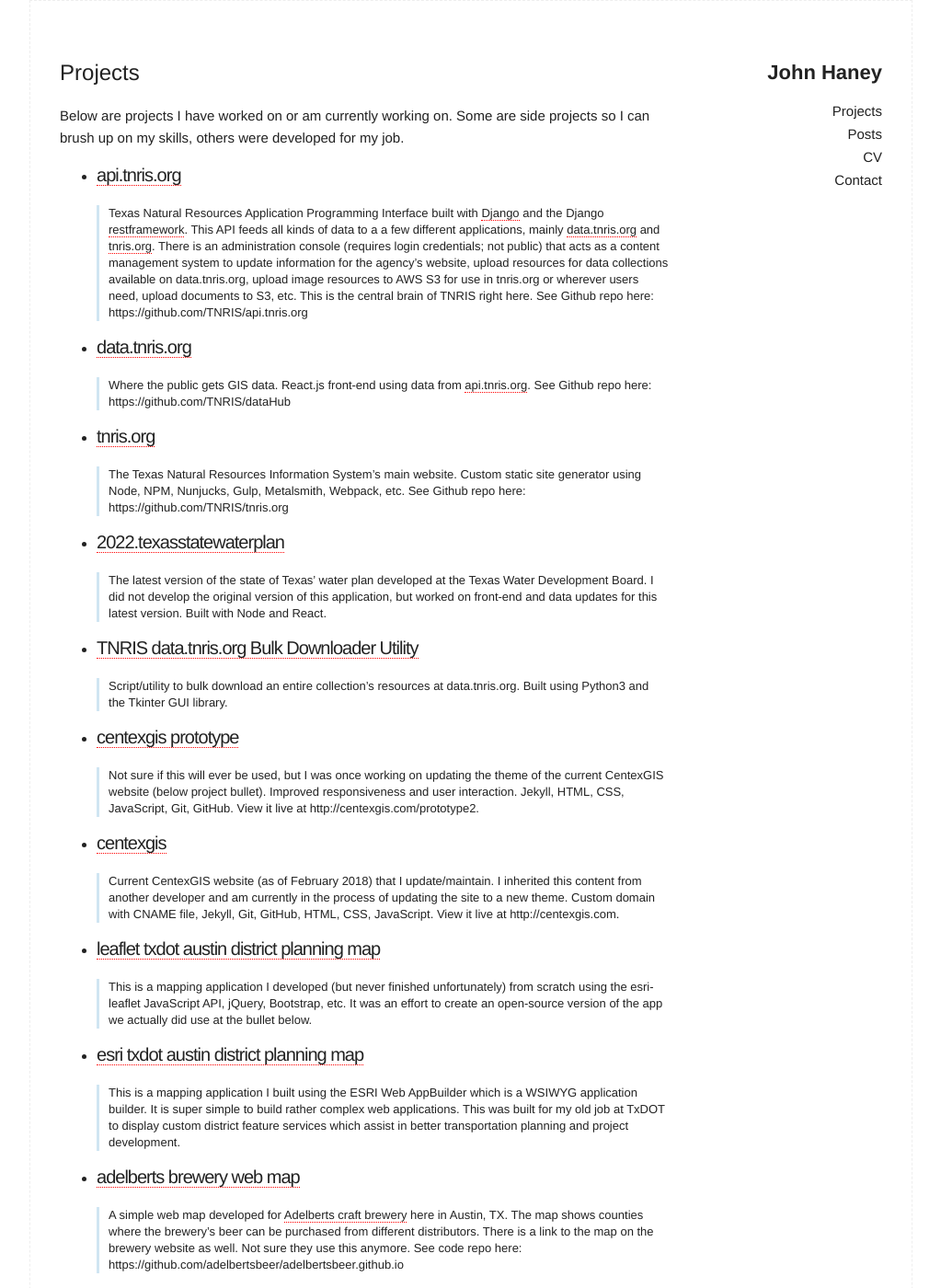
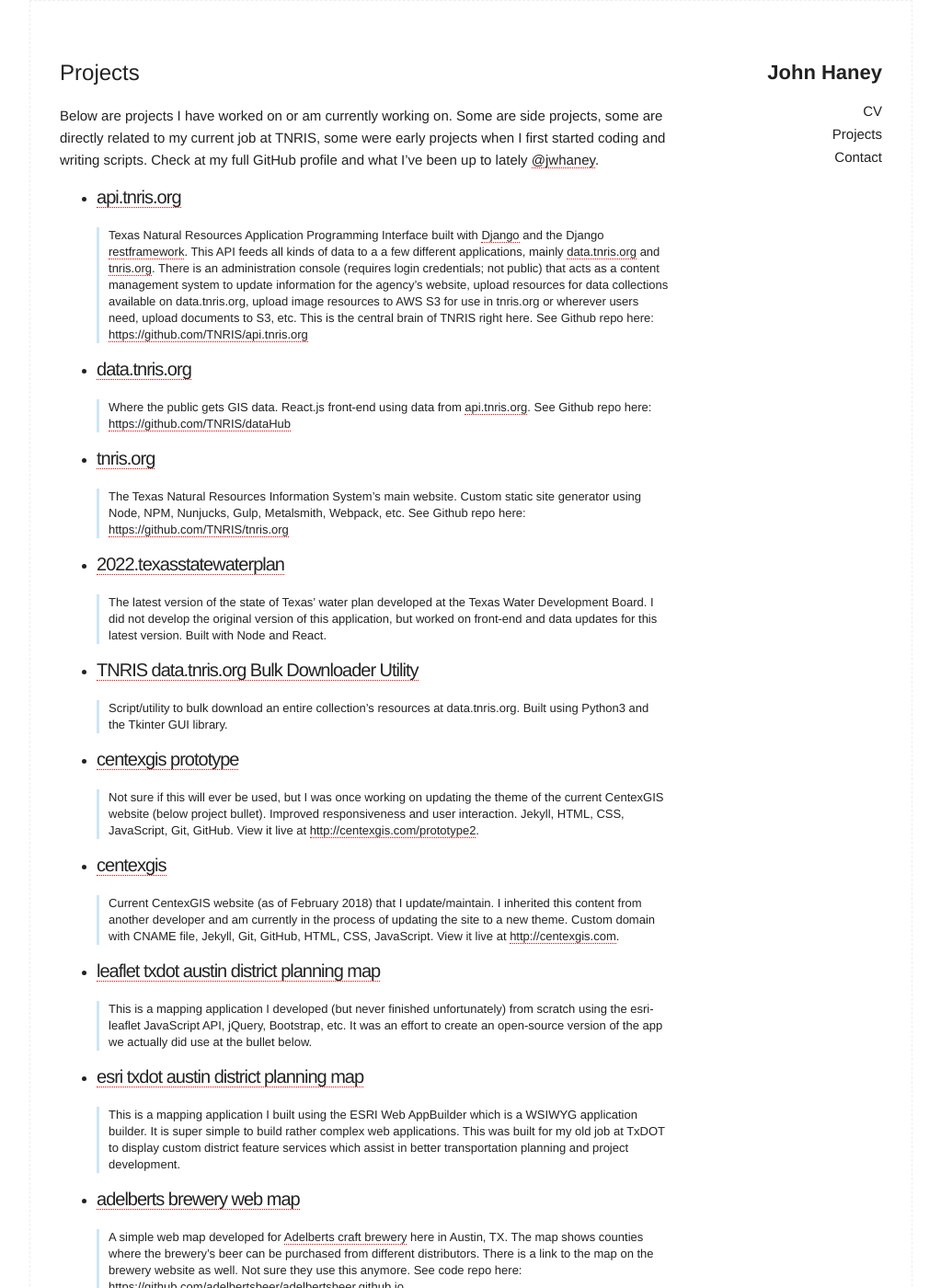
Before and after one commit to jwhaney/jwhaney.github.io, a Jekyll site: the page built from projects.md, in a window 1280 px wide and 1400 px high. Shown: the whole window at 92% size, without its empty margins (128-1151 px from the left). Built offline with Jekyll 4.4.1, drawn with Linux system fonts in a browser that asks for light colours; some of the changed text lies outside the part shown.

Commit message:
some more edits, cleanup, etc

```diff
--- a/_includes/header.html
+++ b/_includes/header.html
@@ -18,10 +18,10 @@
       <nav>
         <ul class="page-link">
           <!-- <li><a href="{{ "/about" | prepend: site.baseurl }}">About</a></li> -->
+          <li><a href="https://jwhaney.github.io/cv">CV</a></li>
           <li><a href="{{ "/projects" | prepend: site.baseurl }}">Projects</a></li>
-          <li><a href="{{ "/archive" | prepend: site.baseurl }}">Posts</a></li>
-          <li><a href="https://jwhaney.github.io/cv">CV</a></li>
-          <li><a href="{{ "/contact" | prepend: site.baseurl }}">Contact</a></li>
+          <!-- <li><a href="{{ "/archive" | prepend: site.baseurl }}">Posts</a></li> -->
+          <li><a href="{{ "mailto:johnthree@pm.me" | prepend: site.baseurl }}">Contact</a></li>
         </ul>
       </nav>
     </div>
--- a/index.html
+++ b/index.html
@@ -1,10 +1,10 @@
 ---
 layout: default
-title: johnwhaney.com
+title: jwhaney
 ---
 
 <div class="home">
-  <div class="post-list">
+  <!-- <div class="post-list">
 
     {% for post in site.posts limit:5 %}
 
@@ -50,5 +50,5 @@
     </article>
     {% endfor %}
     <div class="pagination older-post"><a href="./archive"><data data-icon="ei-arrow-right"></data>Older posts </a></div>
-  </div>
+  </div> -->
 </div>
--- a/projects.md
+++ b/projects.md
@@ -4,16 +4,16 @@
 permalink: /projects/
 ---
 
-Below are projects I have worked on or am currently working on. Some are side projects so I can brush up on my skills, others were developed for my job.
+Below are projects I have worked on or am currently working on. Some are side projects, some are directly related to my current job at TNRIS, some were early projects when I first started coding and writing scripts. Check at my full GitHub profile and what I've been up to lately [@jwhaney](https://github.com/jwhaney).
 
 - ### [api.tnris.org](https://api.tnris.org/api/v1)
-> Texas Natural Resources Application Programming Interface built with [Django](https://www.djangoproject.com/) and the Django [restframework](https://www.django-rest-framework.org/). This API feeds all kinds of data to a a few different applications, mainly [data.tnris.org](https://data.tnris.org) and [tnris.org](https://tnris.org). There is an administration console (requires login credentials; not public) that acts as a content management system to update information for the agency's website, upload resources for data collections available on data.tnris.org, upload image resources to AWS S3 for use in tnris.org or wherever users need, upload documents to S3, etc. This is the central brain of TNRIS right here. See Github repo here: https://github.com/TNRIS/api.tnris.org
+> Texas Natural Resources Application Programming Interface built with [Django](https://www.djangoproject.com/) and the Django [restframework](https://www.django-rest-framework.org/). This API feeds all kinds of data to a a few different applications, mainly [data.tnris.org](https://data.tnris.org) and [tnris.org](https://tnris.org). There is an administration console (requires login credentials; not public) that acts as a content management system to update information for the agency's website, upload resources for data collections available on data.tnris.org, upload image resources to AWS S3 for use in tnris.org or wherever users need, upload documents to S3, etc. This is the central brain of TNRIS right here. See Github repo here: [https://github.com/TNRIS/api.tnris.org](https://github.com/TNRIS/api.tnris.org)
 
 - ### [data.tnris.org](https://data.tnris.org/)
-> Where the public gets GIS data. React.js front-end using data from [api.tnris.org](https://api.tnris.org). See Github repo here: https://github.com/TNRIS/dataHub
+> Where the public gets GIS data. React.js front-end using data from [api.tnris.org](https://api.tnris.org). See Github repo here: [https://github.com/TNRIS/dataHub](https://github.com/TNRIS/dataHub)
 
 - ### [tnris.org](https://tnris.org)
-> The Texas Natural Resources Information System's main website. Custom static site generator using Node, NPM, Nunjucks, Gulp, Metalsmith, Webpack, etc. See Github repo here: https://github.com/TNRIS/tnris.org
+> The Texas Natural Resources Information System's main website. Custom static site generator using Node, NPM, Nunjucks, Gulp, Metalsmith, Webpack, etc. See Github repo here: [https://github.com/TNRIS/tnris.org](https://github.com/TNRIS/tnris.org)
 
 - ### [2022.texasstatewaterplan](https://2022.texasstatewaterplan.org/)
 > The latest version of the state of Texas' water plan developed at the Texas Water Development Board. I did not develop the original version of this application, but worked on front-end and data updates for this latest version. Built with Node and React.
@@ -22,10 +22,10 @@
 > Script/utility to bulk download an entire collection's resources at data.tnris.org. Built using Python3 and the Tkinter GUI library.
 
 - ### [centexgis prototype](https://github.com/centexgis/prototype2)
-> Not sure if this will ever be used, but I was once working on updating the theme of the current CentexGIS website (below project bullet). Improved responsiveness and user interaction. Jekyll, HTML, CSS, JavaScript, Git, GitHub. View it live at http://centexgis.com/prototype2.
+> Not sure if this will ever be used, but I was once working on updating the theme of the current CentexGIS website (below project bullet). Improved responsiveness and user interaction. Jekyll, HTML, CSS, JavaScript, Git, GitHub. View it live at [http://centexgis.com/prototype2](http://centexgis.com/prototype2).
 
 - ### [centexgis](https://github.com/centexgis/centexgis.github.io)
-> Current CentexGIS website (as of February 2018) that I update/maintain. I inherited this content from another developer and am currently in the process of updating the site to a new theme. Custom domain with CNAME file, Jekyll, Git, GitHub, HTML, CSS, JavaScript. View it live at http://centexgis.com.
+> Current CentexGIS website (as of February 2018) that I update/maintain. I inherited this content from another developer and am currently in the process of updating the site to a new theme. Custom domain with CNAME file, Jekyll, Git, GitHub, HTML, CSS, JavaScript. View it live at [http://centexgis.com](http://centexgis.com).
 
 - ### [leaflet txdot austin district planning map](https://jwhaney.github.io/planning-map)
 > This is a mapping application I developed (but never finished unfortunately) from scratch using the esri-leaflet JavaScript API, jQuery, Bootstrap, etc. It was an effort to create an open-source version of the app we actually did use at the bullet below.
@@ -34,10 +34,7 @@
 > This is a mapping application I built using the ESRI Web AppBuilder which is a WSIWYG application builder. It is super simple to build rather complex web applications. This was built for my old job at TxDOT to display custom district feature services which assist in better transportation planning and project development.
 
 - ### [adelberts brewery web map](https://adelbertsbeer.github.io/)
-> A simple web map developed for [Adelberts craft brewery](http://adelbertsbeer.com) here in Austin, TX. The map shows counties where the brewery's beer can be purchased from different distributors. There is a link to the map on the brewery website as well. Not sure they use this anymore. See code repo here: https://github.com/adelbertsbeer/adelbertsbeer.github.io
-
-- ### [leaflet terminator - day and night](https://jwhaney.github.io/day-and-night)
-> A simple Leaflet map showing day and night areas on earth. Auto updates every 0.5 seconds. Built using the [Terminator Leaflet plugin](https://github.com/joergdietrich/Leaflet.Terminator) created by [Jörg Dietrich](https://github.com/joergdietrich).
+> A simple web map developed for [Adelberts craft brewery](http://adelbertsbeer.com) here in Austin, TX. The map shows counties where the brewery's beer can be purchased from different distributors. There is a link to the map on the brewery website as well. Not sure they use this anymore. See code repo here: [https://github.com/adelbertsbeer/adelbertsbeer.github.io](https://github.com/adelbertsbeer/adelbertsbeer.github.io)
 
 - ### [excel to point](https://github.com/jwhaney/exc-to-pt)
 > One of my earliest scripts developed to automate a process. Python program using the Arcpy module to batch process tabular vehicle crash data for a previous job.
@@ -45,7 +42,7 @@
 - ### [charles bukowski](https://jwhaney.github.io/cbukowski)
 > This guy is ridiculous. A simple project I built early on when learning to code. A tribute page to [Charles Bukowski](https://en.wikipedia.org/wiki/Charles_Bukowski) developed as part of the freecodecamp curriculum. html, bootstrap, css, jQuery
 
-- ### [to-do-list](http://johnwhaney.com/to-do-list)
+- ### [to-do-list](https://jwhaney.github.io/to-do-list)
 > A simple to-do list application developed using html, css, and jQuery
 
 - ### [take a break](https://github.com/jwhaney/take-a-break)
```
